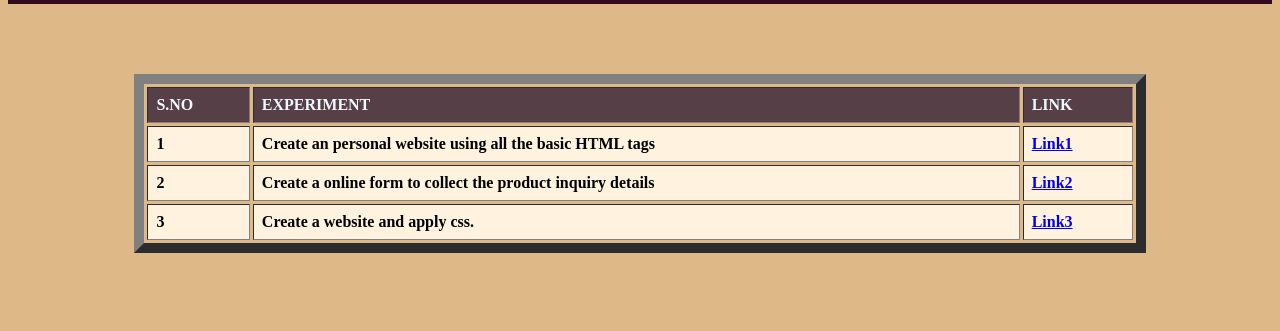
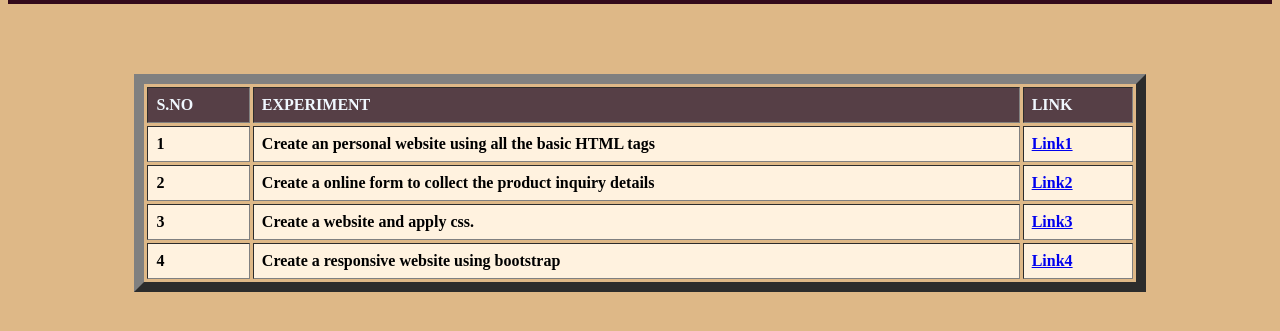
Before and after one commit to sel613/WebTechnologyLab, a plain HTML site: page Index_Page/index.html in a window 1280 px wide. Shown: the part 235-566 px from the top of the page. Drawn offline with Linux system fonts and the light colour scheme.

Commit message:
Update index.html for adding Exp 4

```diff
--- a/Index_Page/index.html
+++ b/Index_Page/index.html
@@ -43,7 +43,11 @@
             <td>Create a website and apply css.</td>
             <td><a href="https://sel613.github.io/WebTechnologyLab/Exp_3_website_css/index.html">Link3</a></td>
           </tr>
-
+          <tr>
+            <td>4</td>
+            <td>Create a responsive website using bootstrap</td>
+            <td><a href="https://sel613.github.io/WebTechnologyLab/Exp_4_website_bootstrap/index.html">Link4</a></td>
+          </tr>
         </tbody>
       </table>
     </div>
```
